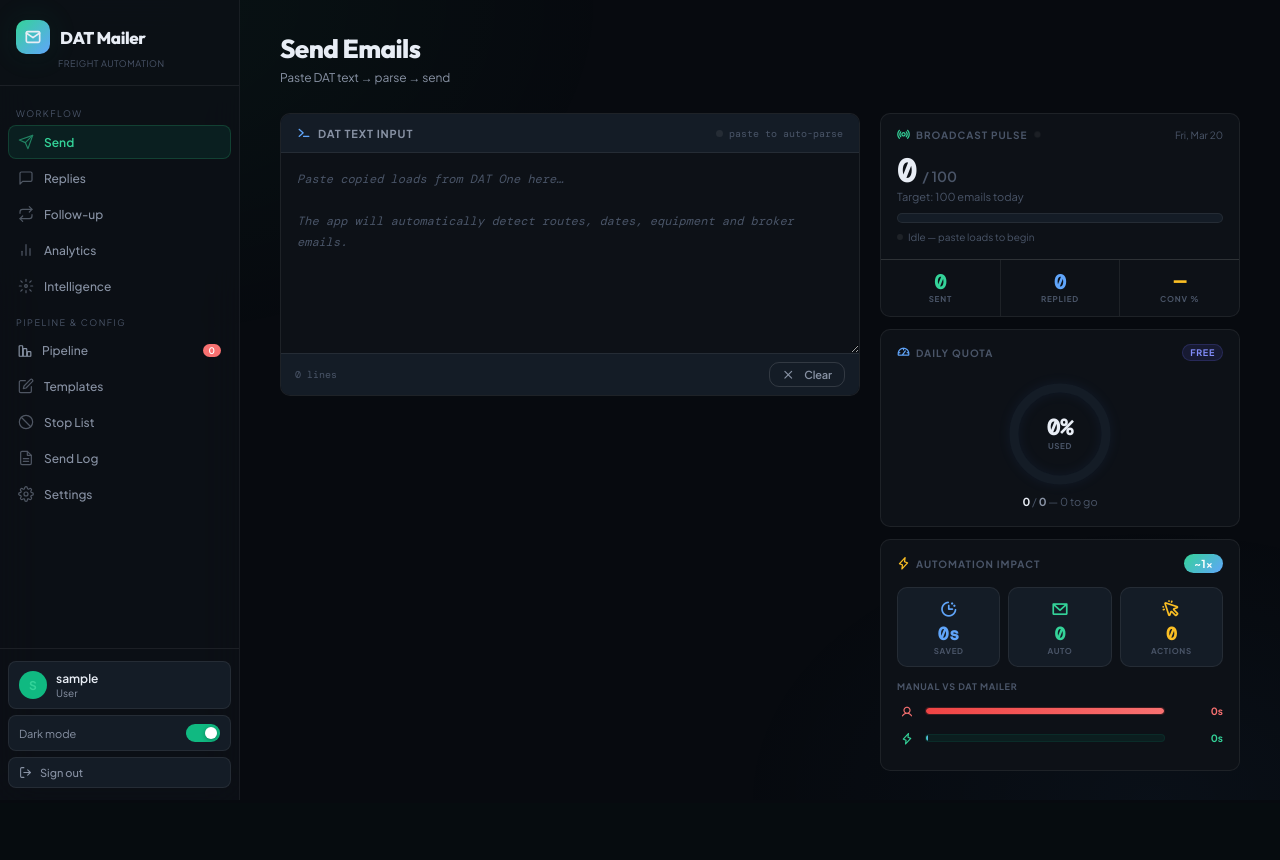
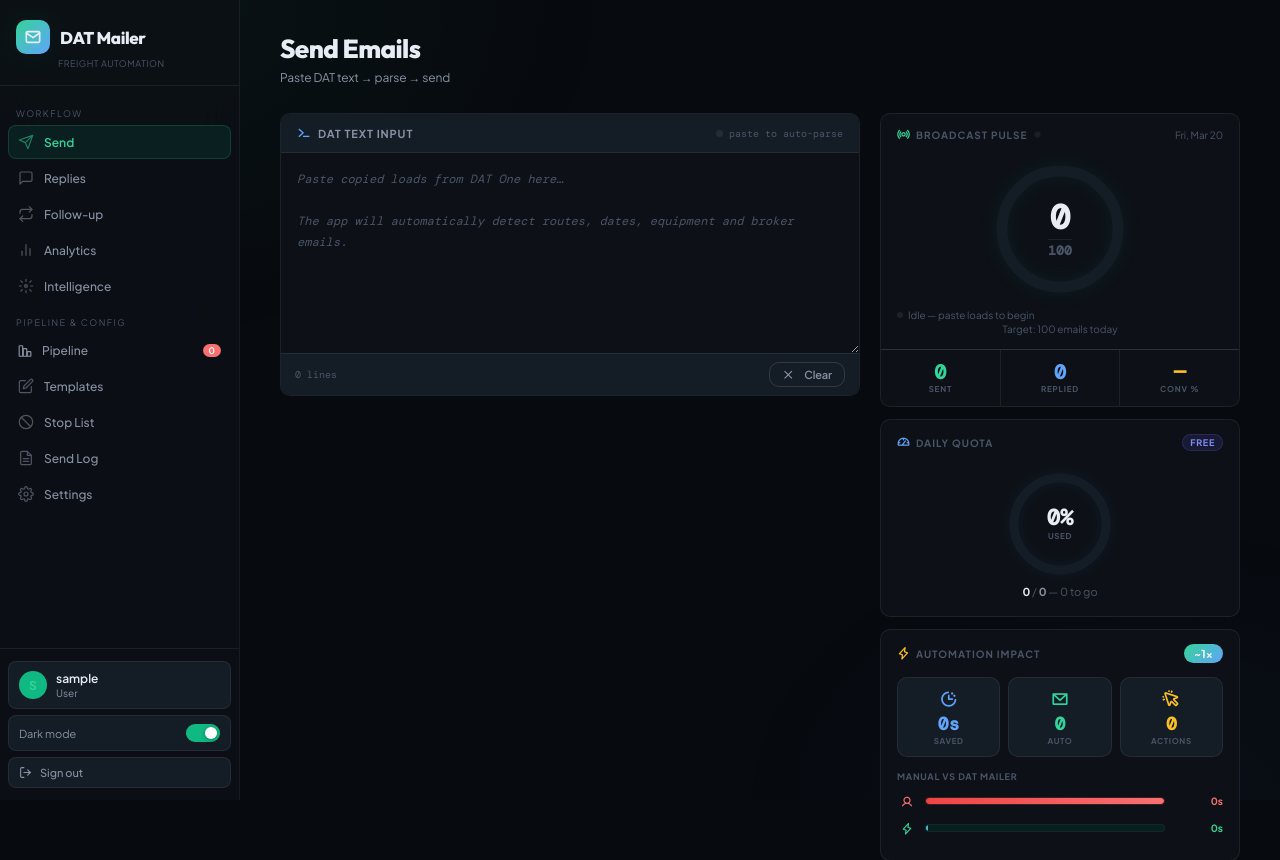
Before and after one commit to 777-cmd1/DAT, a Flask app: page / in a window 1280 px wide. Shown: the top 860 px of the page. Before the commit the page ends 800 px from the top, so only its background shows below. Run offline with Flask 3, Linux system fonts and the light colour scheme; the visitor is signed in with stand-in values (Sample User, id 1); data that the repository does not hold is empty.

Commit message:
refactor: Broadcast Pulse — replace horizontal bar with donut chart
- SVG donut (r=58, stroke=11) with sent/target in center
- Hero number (34px, DM Mono) centered in donut
- Divider line + target number below
- Sweep animation on load (stroke-dashoffset transition)
- Hover glow via drop-shadow
- Count-up animation on number change
- Status line + motivation label below donut

Co-Authored-By: Claude Opus 4.6 <noreply@anthropic.com>

```diff
--- a/templates/index.html
+++ b/templates/index.html
@@ -620,44 +620,27 @@ tr:last-child td { border-bottom: none; }
 }
 .sb-card-body { padding:14px 16px 16px; }
 
-/* Broadcast Pulse — progress */
-.bp-hero { display:flex; align-items:baseline; gap:6px; margin-bottom:3px; }
+/* Broadcast Pulse — donut */
+.bp-donut-wrap { position:relative; width:140px; height:140px; margin:0 auto 10px; }
+.bp-donut-svg { filter:drop-shadow(0 0 8px rgba(5,150,105,.1)); transition:filter .5s; }
+.bp-donut-wrap:hover .bp-donut-svg { filter:drop-shadow(0 0 16px rgba(5,150,105,.2)); }
+.bp-donut-center {
+  position:absolute; inset:0; display:flex; flex-direction:column;
+  align-items:center; justify-content:center; gap:1px;
+}
 .bp-hero-num {
-  font-size:32px; font-weight:900; color:var(--text); line-height:1;
-  font-family:'DM Mono',monospace;
-  transition: color .4s ease;
+  font-size:34px; font-weight:900; color:var(--text); line-height:1;
+  font-family:'DM Mono',monospace; transition:color .4s ease;
 }
 .bp-hero-num.counting { color:var(--accent); }
-.bp-hero-of  { font-size:14px; font-weight:600; color:var(--text3); }
-.bp-label { font-size:11px; color:var(--text3); margin-bottom:10px; }
-.bp-bar-track {
-  height:10px; border-radius:99px; background:var(--surface2);
-  border:1px solid var(--border); overflow:hidden; position:relative;
-}
-.bp-bar-fill {
-  height:100%; border-radius:99px;
-  background:linear-gradient(90deg,var(--accent),#34d399);
-  transition:width .8s cubic-bezier(.4,0,.2,1);
-  box-shadow:0 0 10px rgba(5,150,105,.35);
-  position:relative;
-}
-.bp-bar-fill::after {
-  content:''; position:absolute; top:0; right:0; bottom:0; width:24px;
-  background:linear-gradient(90deg,transparent,rgba(255,255,255,.15));
-  border-radius:0 99px 99px 0;
-  opacity:0; transition:opacity .4s;
-}
-.bp-bar-track:not(.idle) .bp-bar-fill::after { opacity:1; }
-.bp-bar-track.hot .bp-bar-fill { background:linear-gradient(90deg,var(--yellow),var(--accent)); }
-.bp-bar-track.full .bp-bar-fill {
-  background:linear-gradient(90deg,var(--accent),var(--blue));
-  box-shadow:0 0 14px rgba(5,150,105,.5);
-  animation:bpBarGlow 2s ease-in-out infinite;
-}
-@keyframes bpBarGlow {
-  0%,100% { box-shadow:0 0 10px rgba(5,150,105,.35); }
-  50%     { box-shadow:0 0 18px rgba(5,150,105,.55); }
-}
+.bp-donut-divider {
+  width:24px; height:1px; background:var(--border); margin:3px 0;
+}
+.bp-donut-target {
+  font-size:13px; font-weight:600; color:var(--text3);
+  font-family:'DM Mono',monospace; line-height:1;
+}
+.bp-label { font-size:10px; color:var(--text3); margin-bottom:10px; }
 .bp-status { display:flex; align-items:center; gap:5px; margin-top:8px; font-size:10px; color:var(--text3); }
 .bp-pulse-dot {
   width:6px; height:6px; border-radius:50%; background:var(--accent);
@@ -1567,19 +1550,26 @@ input:checked + .fu-switch-sm.fu-switch-slider:before { transform:translateX(12p
               <span class="sb-card-label"><i class="ph-bold ph-broadcast" style="font-size:13px;color:var(--accent)"></i>Broadcast Pulse<span class="bp-live-dot" id="bpLiveDot"></span></span>
               <span id="dsDate" style="font-size:10px;color:var(--text3)"></span>
             </div>
-            <div class="sb-card-body">
-              <div class="bp-hero">
-                <span class="bp-hero-num" id="dsSent">0</span>
-                <span class="bp-hero-of">/ <span id="dsProgressLabel">100</span></span>
-              </div>
-              <div class="bp-label" id="dsMotivation">Target: 100 emails today</div>
-              <div class="bp-bar-track" id="bpBarTrack">
-                <div class="bp-bar-fill" id="dsProgressFill" style="width:0%"></div>
+            <div class="sb-card-body" style="padding-top:18px;padding-bottom:14px">
+              <div class="bp-donut-wrap">
+                <svg width="140" height="140" viewBox="0 0 140 140" class="bp-donut-svg">
+                  <circle cx="70" cy="70" r="58" fill="none" stroke="var(--surface2)" stroke-width="11"/>
+                  <circle cx="70" cy="70" r="58" fill="none" stroke="var(--accent)" stroke-width="11"
+                    stroke-dasharray="364.4" stroke-dashoffset="364.4" stroke-linecap="round"
+                    transform="rotate(-90 70 70)" id="bpDonutFill"
+                    style="transition:stroke-dashoffset 1s cubic-bezier(.4,0,.2,1),stroke .4s"/>
+                </svg>
+                <div class="bp-donut-center">
+                  <div class="bp-hero-num" id="dsSent">0</div>
+                  <div class="bp-donut-divider"></div>
+                  <div class="bp-donut-target" id="dsProgressLabel">100</div>
+                </div>
               </div>
               <div class="bp-status" id="bpStatus">
-                <span class="bp-pulse-dot" style="animation:none;background:var(--border)"></span>
+                <span class="bp-pulse-dot idle"></span>
                 <span>Idle — paste loads to begin</span>
               </div>
+              <div class="bp-label" id="dsMotivation" style="text-align:center;margin-bottom:0;margin-top:2px">Target: 100 emails today</div>
             </div>
             <!-- Metric strip: Sent / Replied / Conv -->
             <div class="sb-metrics">
@@ -2720,15 +2710,17 @@ async function loadDailyStats() {
         : conversion >= 15 ? 'var(--yellow)' : 'var(--red)';
     }
 
-    // Broadcast Pulse bar
+    // Broadcast Pulse donut
     const pct = dailyTarget > 0 ? Math.min(100, Math.round(sent / dailyTarget * 100)) : 0;
-    const fill = document.getElementById('dsProgressFill');
-    const track = document.getElementById('bpBarTrack');
-    if (fill) fill.style.width = pct + '%';
-    if (track) {
-      track.classList.remove('hot','full');
-      if (pct >= 100) track.classList.add('full');
-      else if (pct >= 60) track.classList.add('hot');
+    const bpFill = document.getElementById('bpDonutFill');
+    if (bpFill) {
+      const circumference = 2 * Math.PI * 58; // ~364.4
+      const offset = circumference * (1 - pct / 100);
+      setTimeout(() => {
+        bpFill.style.strokeDashoffset = offset;
+        bpFill.style.stroke = pct >= 100 ? 'var(--blue)'
+          : pct >= 60 ? 'var(--accent)' : 'var(--accent)';
+      }, 100);
     }
 
     // Status line + live dot state
```
